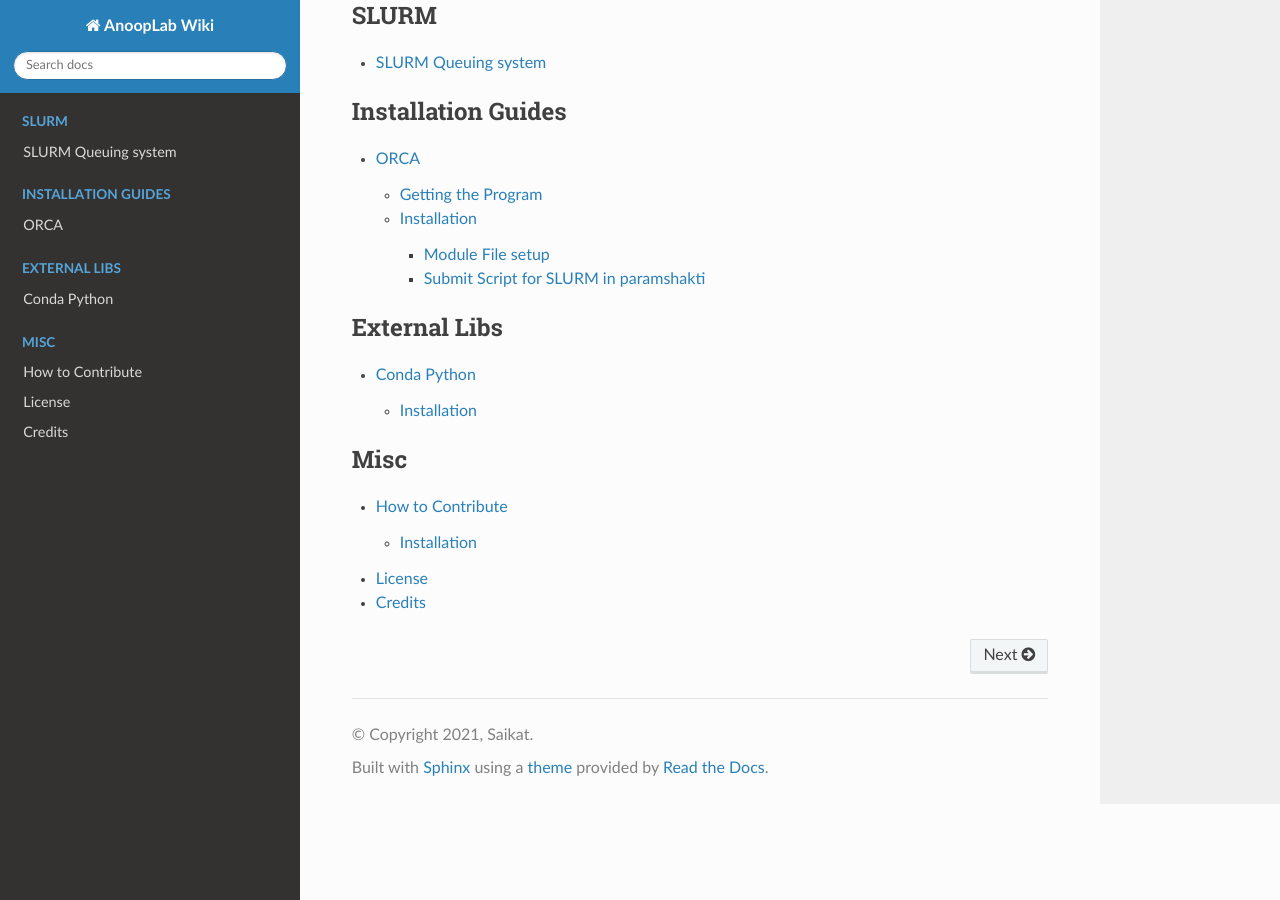
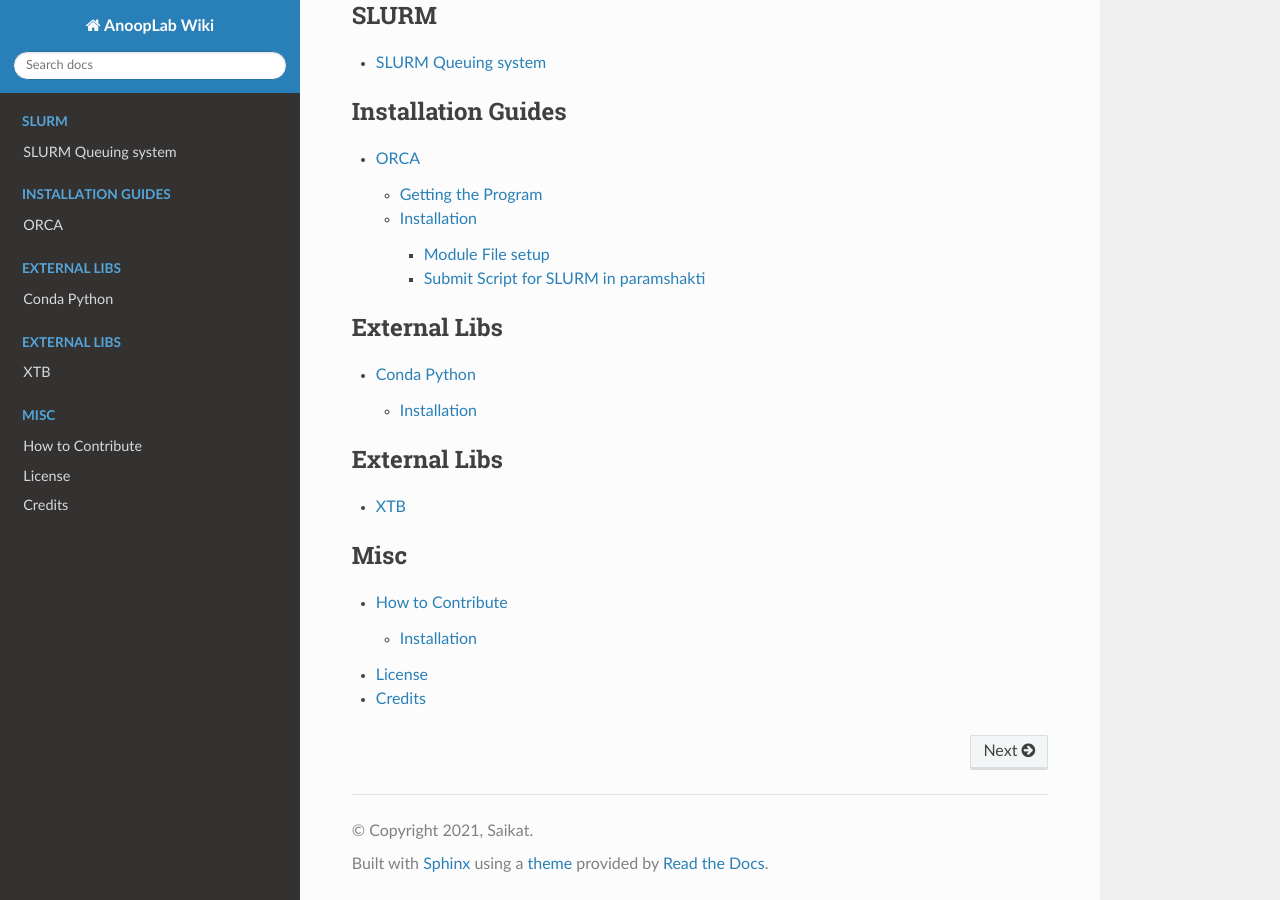
Before and after one commit to Saikat248/anooplab-docs, a Sphinx documentation site: the page built from docs/index.rst, in a window 1280 px wide and 900 px high, scrolled down 1616 px. Built offline with Sphinx 7.4.7 and the Read the Docs theme 2.0.0, drawn with Linux system fonts in a browser that asks for light colours.

Commit message:
just added xtb folder

```diff
--- a/docs/index.rst
+++ b/docs/index.rst
@@ -71,6 +71,12 @@
 
 
 
+.. toctree::
+   :maxdepth: 3
+   :caption: External Libs
+
+   xtb/xtbsetup
+
 
 .. toctree::
    :maxdepth: 3
```
Also changed, not shown: docs/xtb/xtbsetup.rst (added, +9 -0 lines).
